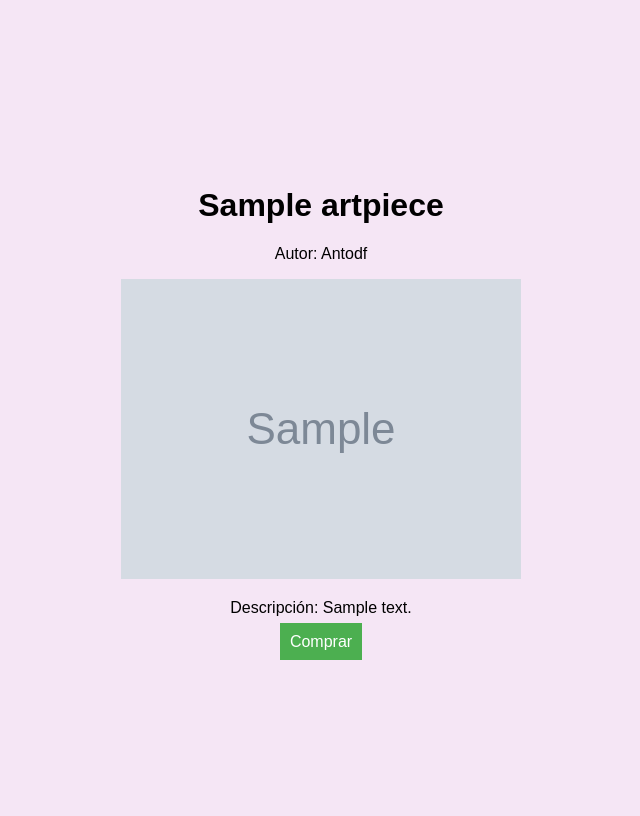
After one commit to AntoDellaF/vende_tu_arte, a Django app: template art_gallery/templates/art_gallery/detalle_obra.html in a window 1280 px wide. The commit adds this page. Shown: the whole page, without its empty margins (319-959 px from the left). Run offline with Django 4.2, Linux system fonts and the light colour scheme; the template is opened without the code that fills it: values that come from a table or form of the project are taken from there, others are empty; data comes from the database, SQL or seed files in the repository; both versions use the stored data as it was after the commit; tables that the repository leaves empty hold one stand-in row (values such as "Sample post"); grey boxes marked "Sample" are stand-in pictures.

Commit message:
creacion nueva html detalle_obra y modificaciones vies y urls

```diff
--- /dev/null
+++ b/art_gallery/templates/art_gallery/detalle_obra.html
@@ -0,0 +1,44 @@
+<!DOCTYPE html>
+<html lang="es">
+<head>
+    <meta charset="UTF-8">
+    <meta name="viewport" content="width=device-width, initial-scale=1.0">
+    <title>Detalle de la Obra - Vende tu Arte</title>
+    <style>
+        body {
+            background-color: #F5E6F5;
+            font-family: Arial, sans-serif;
+            display: flex;
+            align-items: center;
+            justify-content: center;
+            height: 100vh;
+        }
+        .detalle-obra {
+            max-width: 600px;
+            text-align: center;
+        }
+        .detalle-obra img {
+            max-width: 100%;
+            height: auto;
+        }
+        .comprar-btn {
+            padding: 10px;
+            background-color: #4CAF50;
+            color: white;
+            text-decoration: none;
+            font-size: 16px;
+            cursor: pointer;
+        }
+    </style>
+</head>
+<body>
+    <div class="detalle-obra">
+        <h1>{{ obra.title }}</h1>
+        <p>Autor: {{ obra.author.username }}</p>
+        <img src="{{ obra.image.url }}" alt="{{ obra.title }}">
+        <p>Descripción: {{ obra.description }}</p>
+
+        <a href="{% url 'comprar_obra' obra.id %}" class="comprar-btn">Comprar</a>
+    </div>
+</body>
+</html>
--- a/art_gallery/templates/art_gallery/home.html
+++ b/art_gallery/templates/art_gallery/home.html
@@ -1,5 +1,7 @@
+
 <!DOCTYPE html>
 <html lang="es">
+    {% load static %}
 <head>
     <meta charset="UTF-8">
     <meta name="viewport" content="width=device-width, initial-scale=1.0">
@@ -59,7 +61,7 @@
 <body>
     <div id="container">
         <div id="left-section">
-            <img src="/img/La_noche_estrellada_de_Van_gogh.jpg" alt="Imagen de la web">
+            <img src="{% static 'art_gallery/img/La_noche_estrellada_de_Van_gogh.jpg' %}" alt="Imagen de la weEE">
         </div>
         <div id="right-section">
             <h1>Bienvenido a Vende tu Arte</h1>
--- a/art_gallery/templates/art_gallery/sobre_nosotros.html
+++ b/art_gallery/templates/art_gallery/sobre_nosotros.html
@@ -32,7 +32,7 @@
         }
 
         p {
-            font-size: 18px;
+            font-size: 20px;
         }
     </style>
 </head>
--- a/art_gallery/urls.py
+++ b/art_gallery/urls.py
@@ -1,5 +1,5 @@
 from django.urls import path
-from .views import home, sobre_nosotros, registro, login, art_pieces, crear_editar_pieza
+from .views import home, sobre_nosotros, registro, login, art_pieces, crear_editar_pieza, detalle_obra, comprar_obra
 
 urlpatterns = [
     path('', home, name='home'),
@@ -8,4 +8,6 @@ urlpatterns = [
     path('login/', login, name='login'),
     path('art_pieces/', art_pieces, name='art_pieces'),
     path('crear_editar_pieza/', crear_editar_pieza, name='crear_editar_pieza'),
+    path('detalle_obra/<int:obra_id>/', detalle_obra, name='detalle_obra'),
+    path('comprar_obra/<int:obra_id>/', comprar_obra, name='comprar_obra'),
 ]
```
Also changed, not shown: art_gallery/templates/art_gallery/art_pieces.html (+18 -2 lines), art_gallery/views.py (+15 -8 lines), vende_tu_arte/settings.py (+10 -5 lines), art_gallery/static/art_gallery/img/"La_noche_estrellada"_de_Van_gogh.jpg (renamed from art_gallery/img/"La_noche_estrellada"_de_Van_gogh.jpg), art_gallery/static/art_gallery/img/IMG_2707.jpg (renamed from art_gallery/img/IMG_2707.jpg), art_gallery/static/art_gallery/img/cabeza.jpeg (added), art_gallery/static/art_gallery/img/pensador.jpeg (added), db.sqlite3.
